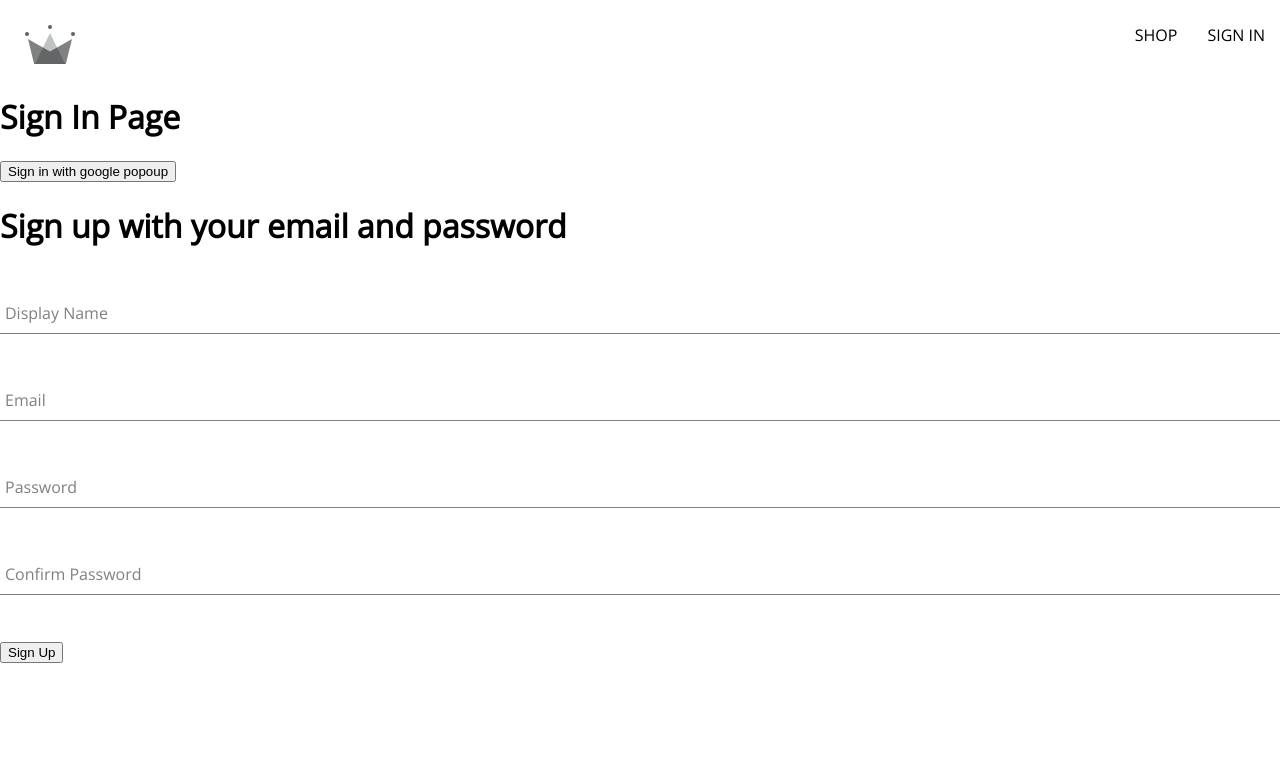
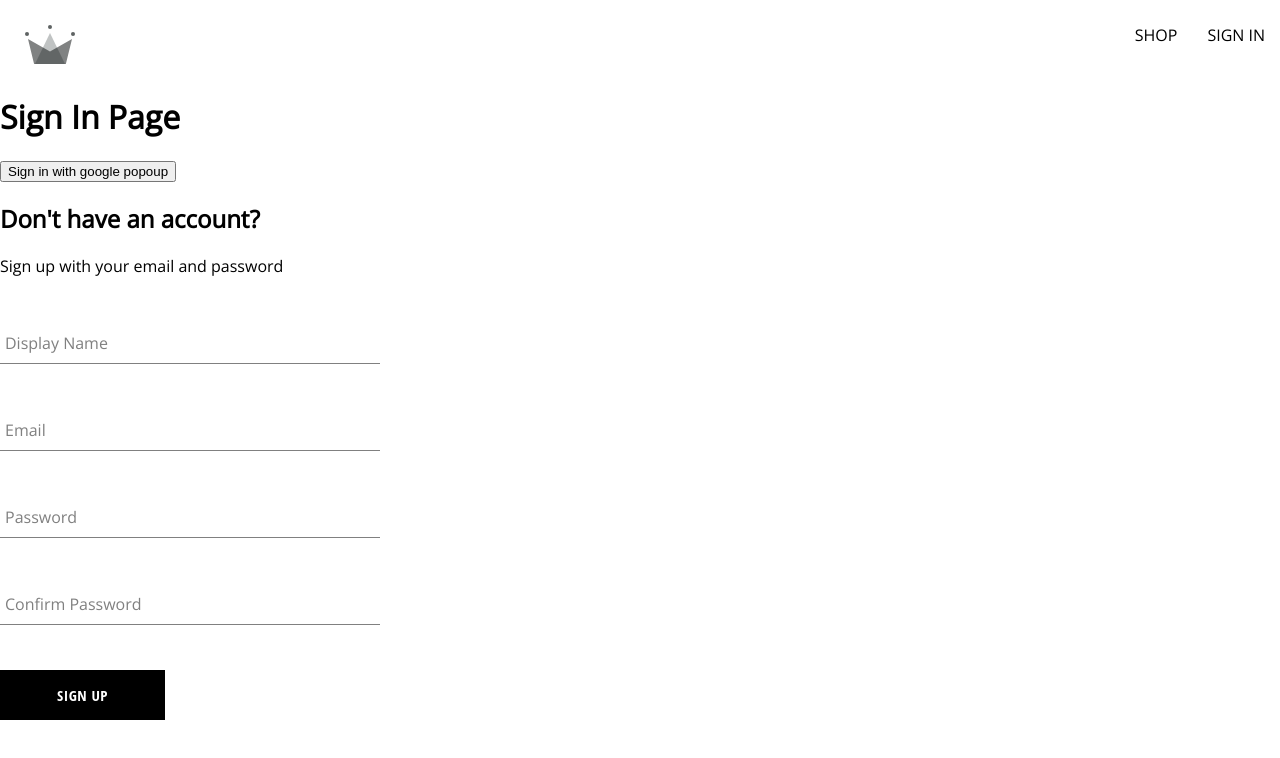
Before and after one commit to Ahmed1995mansour/clothing-shop, a React (Create React App) app: page /sign-in in a window 1280 px wide. Shown: the top 758 px of the page. Built offline with nearby package versions, Linux system fonts and the light colour scheme.

Commit message:
created Button Component

```diff
--- /dev/null
+++ b/src/components/button/Button.component.jsx
@@ -0,0 +1,16 @@
+import './button.styles.scss';
+
+const BUTTON_TYPE_CLASSES = {
+  google: 'google-sign-in',
+  inverted: 'inverted',
+};
+
+const Button = ({ children, buttonType, ...otherProps }) => {
+  return (
+    <button className={`button-container ${BUTTON_TYPE_CLASSES[buttonType]}`} {...otherProps}>
+      {children}
+    </button>
+  );
+};
+
+export default Button;
--- /dev/null
+++ b/src/components/button/button.styles.scss
@@ -0,0 +1,46 @@
+.button-container {
+    min-width: 165px;
+    width: auto;
+    height: 50px;
+    letter-spacing: 0.5px;
+    line-height: 50px;
+    padding: 0 35px 0 35px;
+    font-size: 15px;
+    background-color: black;
+    color: white;
+    text-transform: uppercase;
+    font-family: 'Open Sans Condensed';
+    font-weight: bolder;
+    border: none;
+    cursor: pointer;
+    display: flex;
+    justify-content: center;
+
+    &:hover {
+      background-color: white;
+      color: black;
+      border: 1px solid black;
+    }
+
+    &.google-sign-in {
+      background-color: #4285f4;
+      color: white;
+
+      &:hover {
+        background-color: #357ae8;
+        border: none;
+      }
+    }
+
+    &.inverted {
+      background-color: white;
+      color: black;
+      border: 1px solid black;
+
+      &:hover {
+        background-color: black;
+        color: white;
+        border: none;
+      }
+    }
+  }
--- a/src/components/sign-up-form/SignupForm.component.jsx
+++ b/src/components/sign-up-form/SignupForm.component.jsx
@@ -3,7 +3,9 @@
   createAuthUserWithEmailAndPassword,
   createUserDocumentFromAuth,
 } from '../../utils/firebase/firebase.utils';
+import Button from '../button/Button.component';
 import FormInput from '../form-input/FormInput.component';
+import './sign-up-form.styles.scss';
 
 const defaultFormFields = {
   displayName: '',
@@ -47,8 +49,9 @@
   };
 
   return (
-    <div>
-      <h1>Sign up with your email and password</h1>
+    <div className='sign-up-container'>
+      <h2>Don't have an account?</h2>
+      <span>Sign up with your email and password</span>
       <form onSubmit={handleSubmit}>
         <FormInput
           label='Display Name'
@@ -85,7 +88,7 @@
           name='confirmPassword'
           value={confirmPassword}
         />
-        <button type='submit'>Sign Up</button>
+        <Button type='submit'>Sign Up</Button>
       </form>
     </div>
   );
--- /dev/null
+++ b/src/components/sign-up-form/sign-up-form.styles.scss
@@ -0,0 +1,10 @@
+.sign-up-container {
+    display: flex;
+    flex-direction: column;
+    width: 380px;
+
+    .h2 {
+        margin: 10px 0;
+    }
+
+}
```
